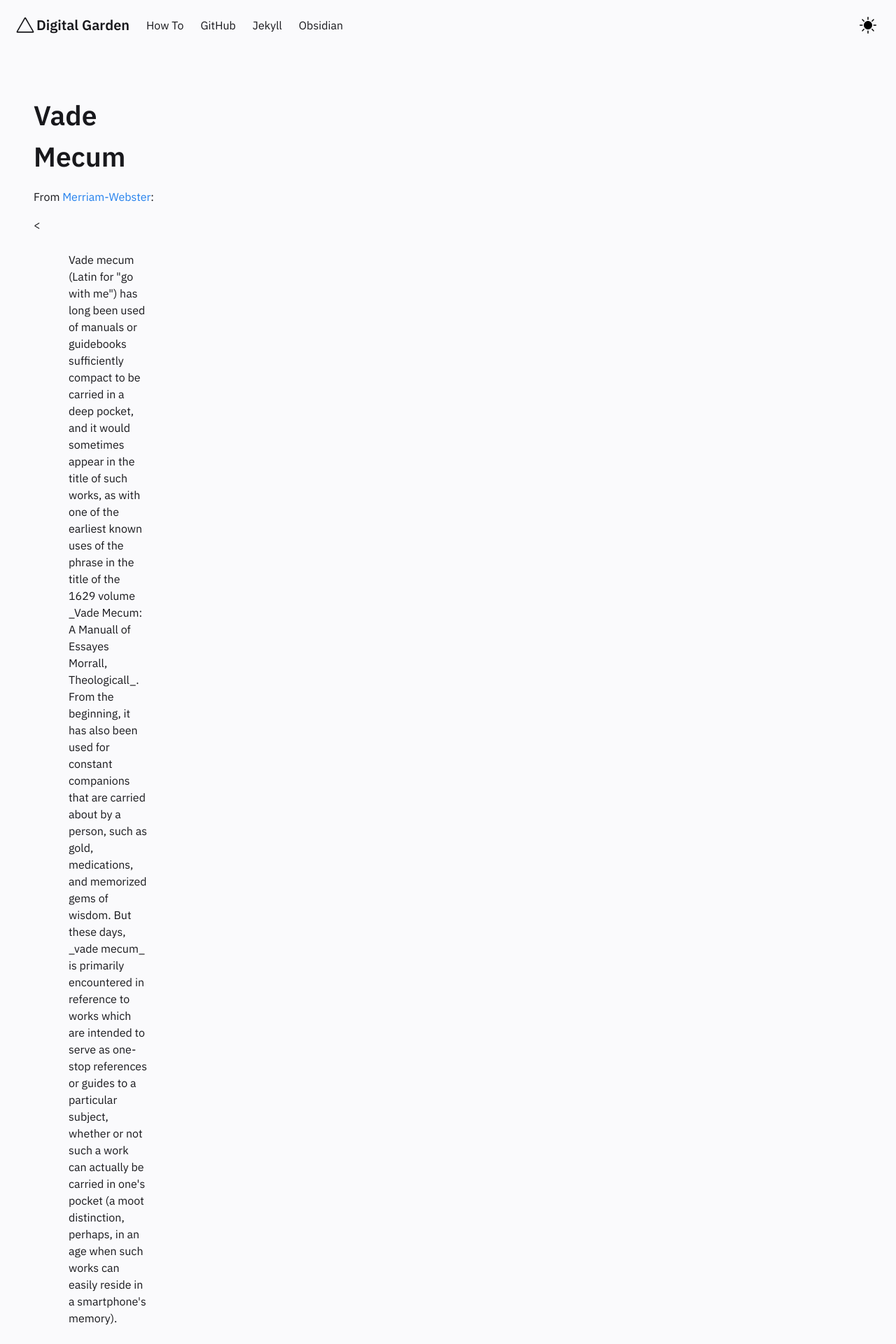
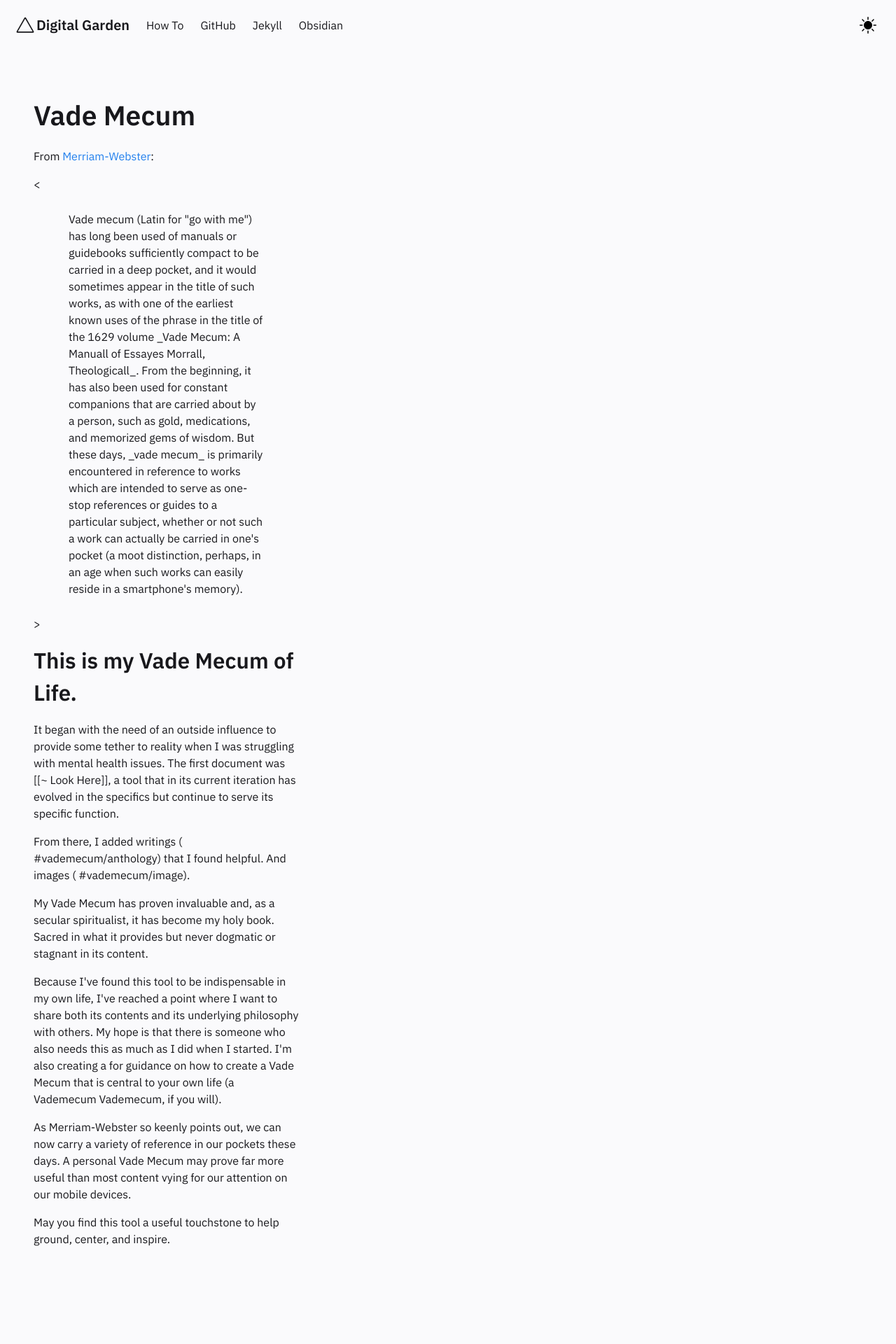
Before and after one commit to RoozeMcKelvey/RoozeMcKelvey.github.io, a Jekyll site: the page built from pages/index.html, in a window 1280 px wide. Shown: the top 1920 px of the page at 70% size. Built offline with Jekyll 4.4.1, drawn with Linux system fonts in a browser that asks for light colours; after the commit the page ends 1878 px from its top, so only the background shows below that.

Commit message:
Update Post.html

```diff
--- a/_layouts/Post.html
+++ b/_layouts/Post.html
@@ -69,7 +69,7 @@
 <body>
     {%- include Header.html -%}
     <section class="section">
-        <div class="column is-three-fifths">
+        <div class="column is-center">
             <!--- CASE 1 : Homepage-->
 
             {%- if page.permalink == "/" -%}
```
